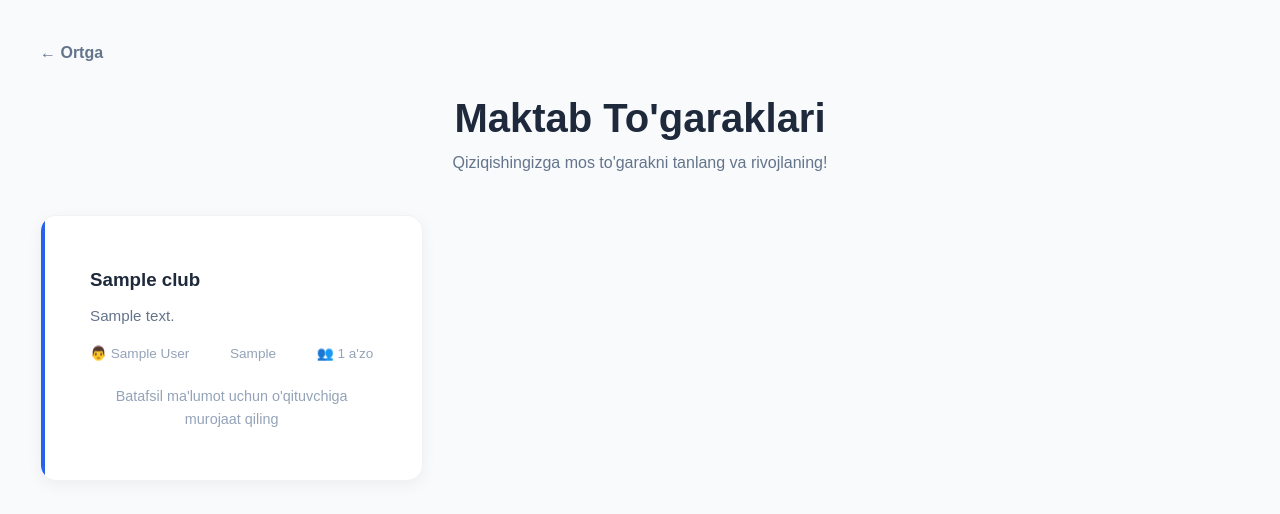
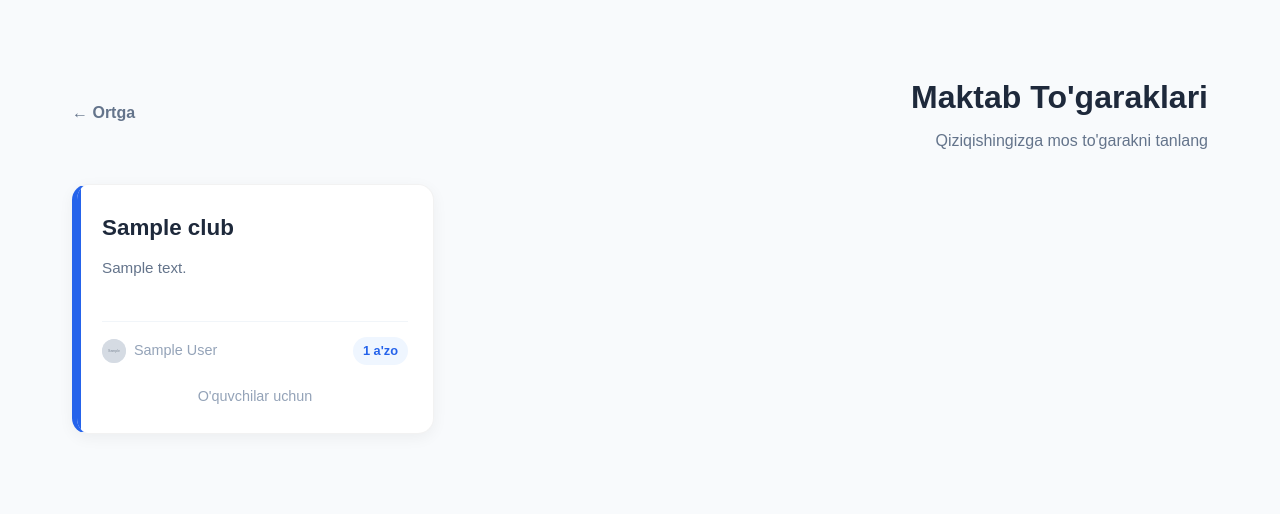
Before and after one commit to inatillayevsuhrob6-prog/maktab-portal, a Flask app: template templates/clubs.html in a window 1280 px wide. Shown: the top 514 px of the page. Run offline with Flask 3, Linux system fonts and the light colour scheme; the template is opened without the code that fills it: values that come from a table or form of the project are taken from there, others are empty; tables that the repository leaves empty hold one stand-in row (values such as "Sample post"); grey boxes marked "Sample" are stand-in pictures; some libraries are stand-ins or nearby versions.

Commit message:
Fix clubs UI, AJAX join, and dashboard stats

```diff
--- a/app.py
+++ b/app.py
@@ -585,18 +585,16 @@ def create_app():
     @app.route("/clubs/join/<int:club_id>")
     def join_club(club_id):
         if 'school_id' not in session or session.get('user_role') != 'student':
-            flash("Faqat o'quvchilar to'garakka a'zo bo'lishi mumkin.", "danger")
-            return redirect(url_for('view_clubs'))
+            return jsonify({"status": "error", "message": "Ruxsat yo'q"})
 
         student_id = session.get('student_id')
         existing = StudentClub.query.filter_by(student_id=student_id, club_id=club_id).first()
         if existing:
-            flash("Siz allaqachon bu to'garakdasiz!", "warning")
+            return jsonify({"status": "warning", "message": "Siz allaqachon a'zosiz"})
         else:
             db.session.add(StudentClub(student_id=student_id, club_id=club_id))
             db.session.commit()
-            flash("Muvaffaqiyatli a'zo bo'ldingiz!", "success")
-        return redirect(url_for('view_clubs'))
+            return jsonify({"status": "success", "message": "A'zo bo'ldingiz!"})
 
     @app.route("/clubs/stats")
     def clubs_stats():
--- a/templates/clubs.html
+++ b/templates/clubs.html
@@ -6,43 +6,72 @@
     <link rel="stylesheet" href="{{ url_for('static', filename='css/style.css') }}">
     <style>
         body { background: #f8fafc; padding: 40px 20px; font-family: sans-serif; }
-        .grid { display: grid; grid-template-columns: repeat(auto-fill, minmax(300px, 1fr)); gap: 25px; max-width: 1200px; margin: 0 auto; }
-        .card { background: white; border-radius: 16px; overflow: hidden; box-shadow: 0 4px 15px rgba(0,0,0,0.05); transition: transform 0.3s; }
+        .container { max-width: 1200px; margin: 0 auto; }
+        .header { display: flex; justify-content: space-between; align-items: center; margin-bottom: 30px; }
+        .back-btn { color: #64748b; text-decoration: none; font-weight: 600; display: flex; align-items: center; gap: 5px; }
+        .grid { display: grid; grid-template-columns: repeat(auto-fill, minmax(300px, 1fr)); gap: 25px; }
+        .card { background: white; border-radius: 16px; padding: 25px; box-shadow: 0 4px 15px rgba(0,0,0,0.05); transition: transform 0.3s; border-left: 5px solid #2563eb; }
         .card:hover { transform: translateY(-5px); }
-        .card-body { padding: 25px; }
-        .card h3 { margin: 0 0 10px; color: #1e293b; }
-        .card p { color: #64748b; font-size: 0.95rem; line-height: 1.5; margin-bottom: 15px; }
-        .meta { display: flex; justify-content: space-between; font-size: 0.85rem; color: #94a3b8; margin-bottom: 20px; }
-        .btn-join { display: block; width: 100%; text-align: center; background: #2563eb; color: white; padding: 12px; border-radius: 8px; text-decoration: none; font-weight: 600; }
+        .card h3 { margin: 0 0 10px; color: #1e293b; font-size: 1.4rem; }
+        .desc { color: #64748b; font-size: 0.95rem; margin-bottom: 20px; min-height: 45px; }
+        .meta { display: flex; justify-content: space-between; align-items: center; font-size: 0.9rem; color: #94a3b8; margin-bottom: 20px; border-top: 1px solid #f1f5f9; padding-top: 15px; }
+        .teacher { display: flex; align-items: center; gap: 8px; }
+        .teacher img { width: 24px; height: 24px; border-radius: 50%; background: #e2e8f0; }
+        .members-count { color: #2563eb; font-weight: 600; background: #eff6ff; padding: 4px 10px; border-radius: 20px; font-size: 0.8rem; }
+
+        .btn-join {
+            display: block; width: 100%; text-align: center;
+            background: #2563eb; color: white; padding: 14px;
+            border-radius: 10px; text-decoration: none; font-weight: 600;
+            border: none; cursor: pointer; transition: 0.3s;
+        }
         .btn-join:hover { background: #1d4ed8; }
+        .btn-join.joined { background: #10b981; cursor: default; }
     </style>
 </head>
 <body>
-    <div style="text-align:center; margin-bottom:40px;">
-        <div style="display:flex; justify-content:space-between; align-items:center; max-width:1200px; margin:0 auto 20px;">
-            <a href="javascript:history.back()" style="color:#64748b; text-decoration:none; font-weight:600;">← Ortga</a>
+    <div class="container">
+        <div class="header">
+            <a href="javascript:history.back()" class="back-btn">← Ortga</a>
+            <div style="text-align: right;">
+                <h1 style="color:#1e293b; margin:0;">Maktab To'garaklari</h1>
+                <p style="color:#64748b; margin:5px 0 0;">Qiziqishingizga mos to'garakni tanlang</p>
             </div>
-        <h1 style="color:#1e293b; font-size:2.5rem; text-align:center;">Maktab To'garaklari</h1>
-        <p style="color:#64748b;">Qiziqishingizga mos to'garakni tanlang va rivojlaning!</p>
         </div>
 
         <div class="grid">
             {% for c in clubs %}
             <div class="card">
-            <div class="card-body">
                 <h3>{{ c.name }}</h3>
-                <p>{{ c.description or 'Tavsif kiritilmagan.' }}</p>
+                <p class="desc">{{ c.description or 'Qo\'shimcha ma\'lumot yo\'q.' }}</p>
+
                 <div class="meta">
-                    <span>👨‍ {{ c.teacher.first_name }} {{ c.teacher.last_name }}</span>
-                    <span> {{ c.schedule }}</span>
-                    <span>👥 {{ c.members|length }} a'zo</span>
+                    <div class="teacher">
+                        <!-- Agar rasm bo'lmasa default icon -->
+                        <img src="{{ c.teacher.profile_pic or url_for('static', filename='img/default-avatar.png') }}" onerror="this.src='https://ui-avatars.com/api/?name={{ c.teacher.first_name[0] }}+{{ c.teacher.last_name[0] }}&background=random'">
+                        <span>{{ c.teacher.first_name }} {{ c.teacher.last_name }}</span>
                     </div>
+                    <span class="members-count"> {{ c.members|length }} a'zo</span>
+                </div>
+
                 {% if session.get('user_role') == 'student' %}
-                <a href="/clubs/join/{{ c.id }}" class="btn-join">A'zo Bo'lish</a>
+                    {% set is_member = false %}
+                    {% for m in c.members %}
+                        {% if m.student_id == session.get('student_id') %}
+                            {% set is_member = true %}
+                        {% endif %}
+                    {% endfor %}
+
+                    {% if is_member %}
+                        <button class="btn-join joined" disabled>✅ A'zosiz</button>
                     {% else %}
-                <div style="text-align:center; color:#94a3b8; font-size:0.9rem;">Batafsil ma'lumot uchun o'qituvchiga murojaat qiling</div>
+                        <button class="btn-join" onclick="joinClub(this, {{ c.id }})">A'zo Bo'lish</button>
                     {% endif %}
+                {% else %}
+                    <div style="text-align:center; color:#94a3b8; font-size:0.9rem; margin-top:10px;">
+                        O'quvchilar uchun
                     </div>
+                {% endif %}
             </div>
             {% else %}
             <div style="grid-column: 1/-1; text-align:center; padding:40px; color:#94a3b8; background:white; border-radius:16px;">
@@ -50,5 +79,40 @@
             </div>
             {% endfor %}
         </div>
+    </div>
+
+    <script>
+        function joinClub(btn, clubId) {
+            btn.innerText = "Yuklanmoqda...";
+            btn.style.opacity = "0.7";
+
+            fetch('/clubs/join/' + clubId)
+                .then(response => response.json()) // JSON javob kutamiz
+                .then(data => {
+                    if (data.status === 'success') {
+                        btn.innerText = "✅ A'zo bo'ldingiz!";
+                        btn.classList.add('joined');
+                        btn.disabled = true;
+                        btn.style.background = "#10b981";
+                        btn.style.opacity = "1";
+
+                        // A'zolar sonini yangilash (vizual)
+                        const card = btn.closest('.card');
+                        const countSpan = card.querySelector('.members-count');
+                        let currentCount = parseInt(countSpan.innerText.replace(/\D/g,'')) || 0;
+                        countSpan.innerText = "👥 " + (currentCount + 1) + " a'zo";
+                    } else {
+                        alert(data.message || "Xatolik yuz berdi");
+                        btn.innerText = "A'zo Bo'lish";
+                        btn.style.opacity = "1";
+                    }
+                })
+                .catch(err => {
+                    console.error(err);
+                    btn.innerText = "Xatolik! Qayta urinib ko'ring";
+                    btn.style.opacity = "1";
+                });
+        }
+    </script>
 </body>
 </html>
```
Lines whose indentation alone changed are shown as unchanged.
